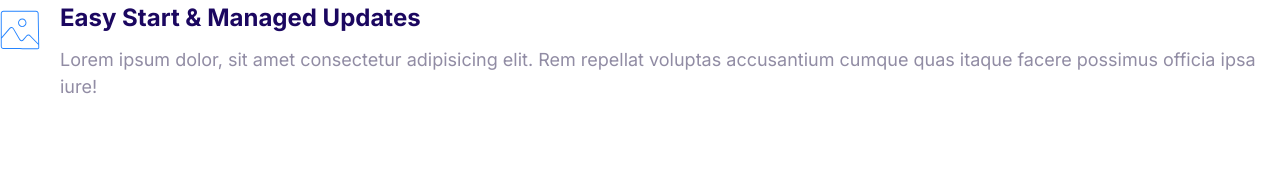
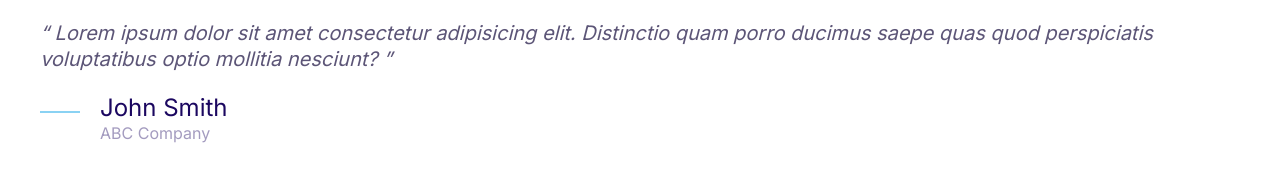
Before and after one commit to Mahad-Ahmad/Moshify, a plain HTML site: page index.html in a window 1280 px wide. Drawn offline with Linux system fonts and the light colour scheme.

Commit message:
Define a quote.

```diff
--- a/css/styles.css
+++ b/css/styles.css
@@ -4,6 +4,7 @@
   --color-accent: #ff3400;
   --color-headings: #1b0760;
   --color-body: #918ca4;
+  --color-body-darker: #5c5577;
   --color--boder: #ccc;
   --border-radius: 30px;
 }
@@ -395,3 +396,51 @@ a {
 .media__image {
   margin-top: 1rem;
 }
+
+/* QUOTE */
+
+.quote {
+  font-style: italic;
+  font-size: 3rem;
+  color: var(--color-body-darker);
+  line-height: 1.3;
+}
+
+.quote__text::before {
+  content: open-quote;
+}
+
+.quote__text::after {
+  content: close-quote;
+}
+
+.quote__author {
+  font-style: normal;
+  font-weight: 400;
+  font-size: 3rem;
+  margin-bottom: 0;
+}
+
+.quote__organization {
+  color: var(--color-headings);
+  opacity: 0.4;
+  font-size: 2rem;
+  font-style: normal;
+}
+
+.quote__line {
+  position: relative;
+  bottom: 10px;
+}
+
+@media screen and (min-width: 1024px) {
+  .quote {
+    font-size: 2rem;
+  }
+  .quote__author {
+    font-size: 2.4rem;
+  }
+  .quote__organization {
+    font-size: 1.6rem;
+  }
+}
--- a/index.html
+++ b/index.html
@@ -15,20 +15,25 @@
     />
   </head>
   <body>
+    <blockquote class="quote">
+      <p class="quote__text">
+        Lorem ipsum dolor sit amet consectetur adipisicing elit. Distinctio quam
+        porro ducimus saepe quas quod perspiciatis voluptatibus optio mollitia
+        nesciunt?
+      </p>
+      <footer>
         <div class="media">
           <div class="media__image">
-        <svg class="icon icon--primary">
-          <use xlink:href="images/sprite.svg#snap"></use>
+            <svg class="icon icon--primary quote__line">
+              <use xlink:href="images/sprite.svg#line"></use>
             </svg>
           </div>
           <div class="media__body">
-        <h3 class="media__title">Easy Start & Managed Updates</h3>
-        <p class="media__text">
-          Lorem ipsum dolor, sit amet consectetur adipisicing elit. Rem repellat
-          voluptas accusantium cumque quas itaque facere possimus officia ipsa
-          iure!
-        </p>
+            <h3 class="media__title quote__author">John Smith</h3>
+            <p class="media__text quote__organization">ABC Company</p>
           </div>
         </div>
+      </footer>
+    </blockquote>
   </body>
 </html>
```
Also changed, not shown: Components/quotes.html (added, +20 -0 lines). Lines whose indentation alone changed are shown as unchanged.
